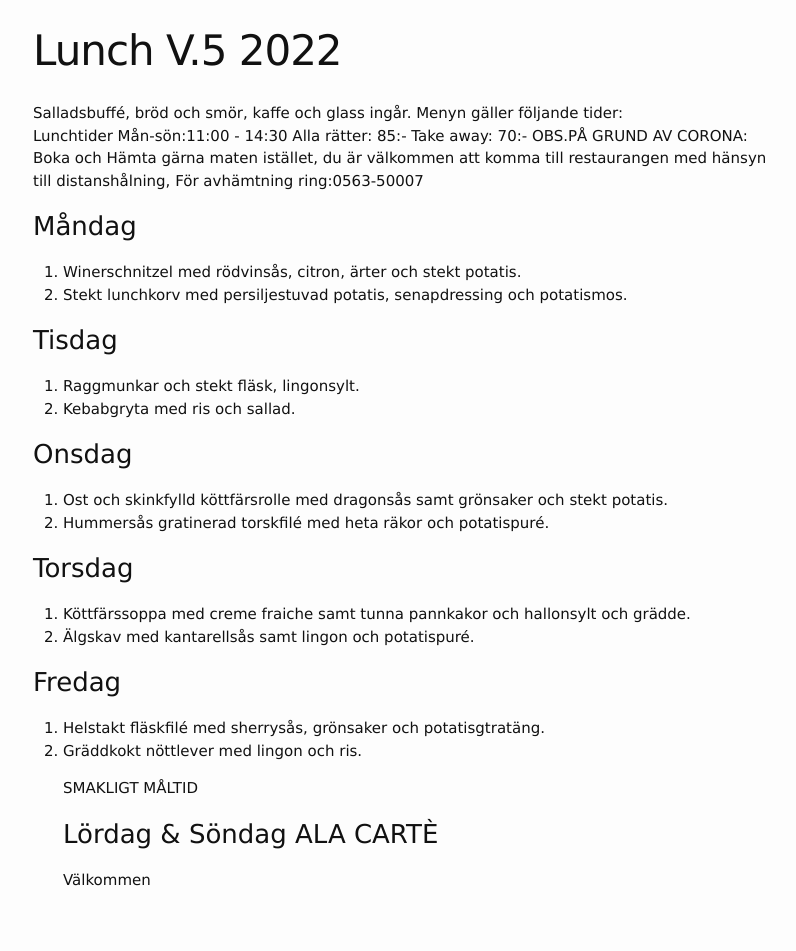
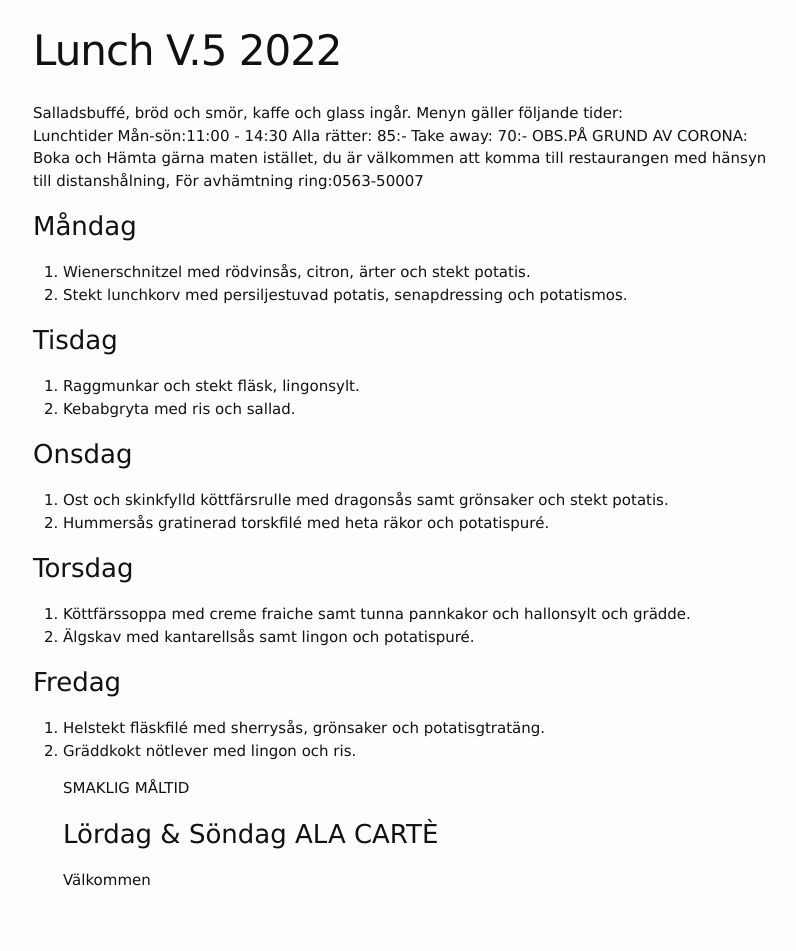
Before and after one commit to FarInn62/farinn62.github.io, a Jekyll site: the page built from lunch.md, in a window 1280 px wide. Shown: the whole page, without its empty margins (237-1033 px from the left). Built offline with Jekyll 4.4.1, drawn with Linux system fonts in a browser that asks for light colours.

Commit message:
Update lunch.md

```diff
--- a/lunch.md
+++ b/lunch.md
@@ -12,7 +12,7 @@ OBS.PÅ GRUND AV CORONA: Boka och Hämta gärna maten istället, du är välkomm
 
 
 ### Måndag
-1. Winerschnitzel med rödvinsås, citron, ärter och stekt potatis.
+1. Wienerschnitzel med rödvinsås, citron, ärter och stekt potatis.
 2. Stekt lunchkorv med persiljestuvad potatis, senapdressing och potatismos.
 
 ### Tisdag
@@ -20,7 +20,7 @@ OBS.PÅ GRUND AV CORONA: Boka och Hämta gärna maten istället, du är välkomm
 2. Kebabgryta med ris och sallad.
 
 ### Onsdag
-1. Ost och skinkfylld köttfärsrolle med dragonsås samt grönsaker och stekt potatis.
+1. Ost och skinkfylld köttfärsrulle med dragonsås samt grönsaker och stekt potatis.
 2. Hummersås gratinerad torskfilé med heta räkor och potatispuré.
 
 ### Torsdag
@@ -28,11 +28,11 @@ OBS.PÅ GRUND AV CORONA: Boka och Hämta gärna maten istället, du är välkomm
 2. Älgskav med kantarellsås samt lingon och potatispuré.
 
 ### Fredag
-1. Helstakt fläskfilé med sherrysås, grönsaker och potatisgtratäng.
-2. Gräddkokt nöttlever med lingon och ris.
+1. Helstekt fläskfilé med sherrysås, grönsaker och potatisgtratäng.
+2. Gräddkokt nötlever med lingon och ris.
 
 
-    SMAKLIGT MÅLTID
+    SMAKLIG MÅLTID
 ### Lördag & Söndag ALA CARTÈ
 
     Välkommen
```
